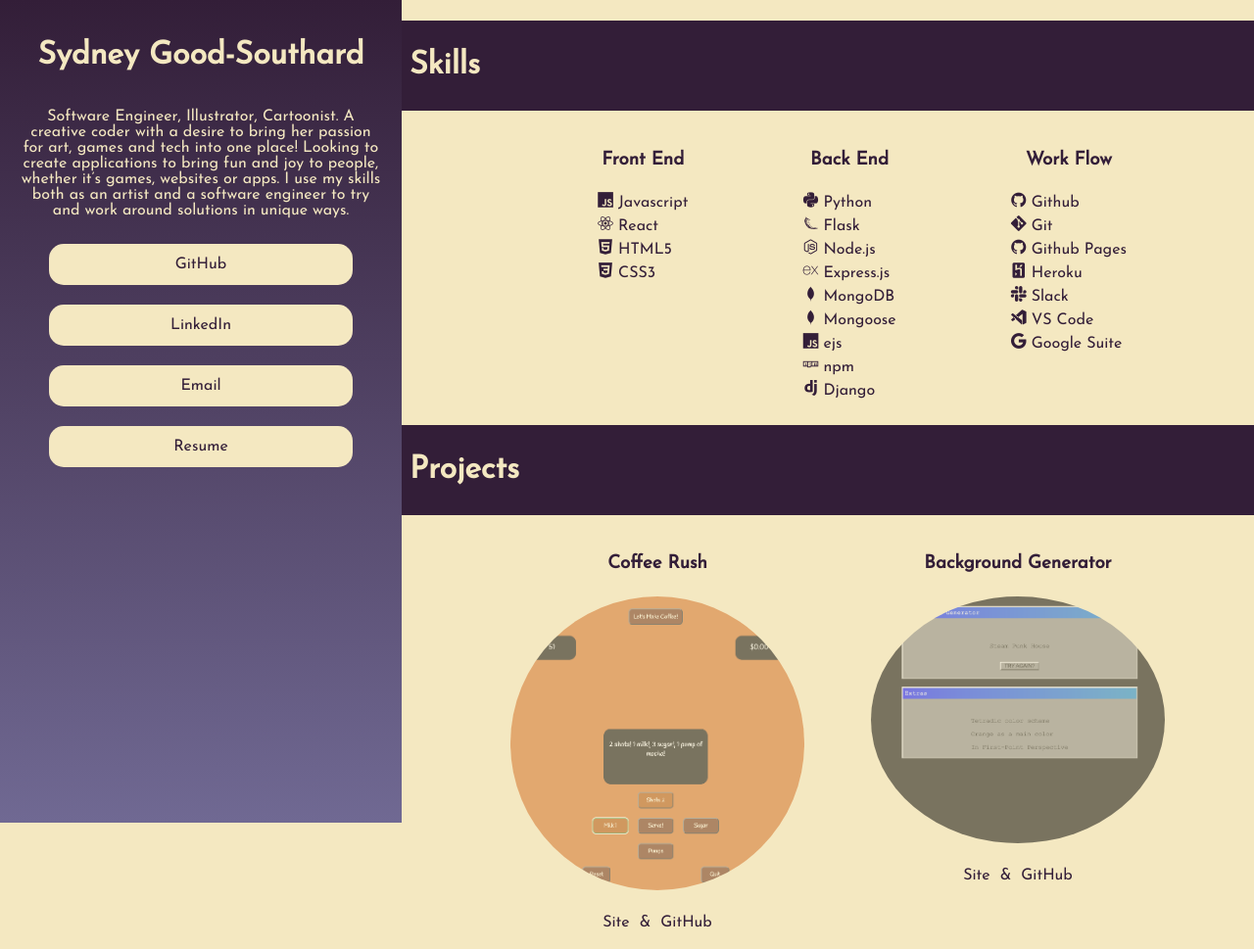
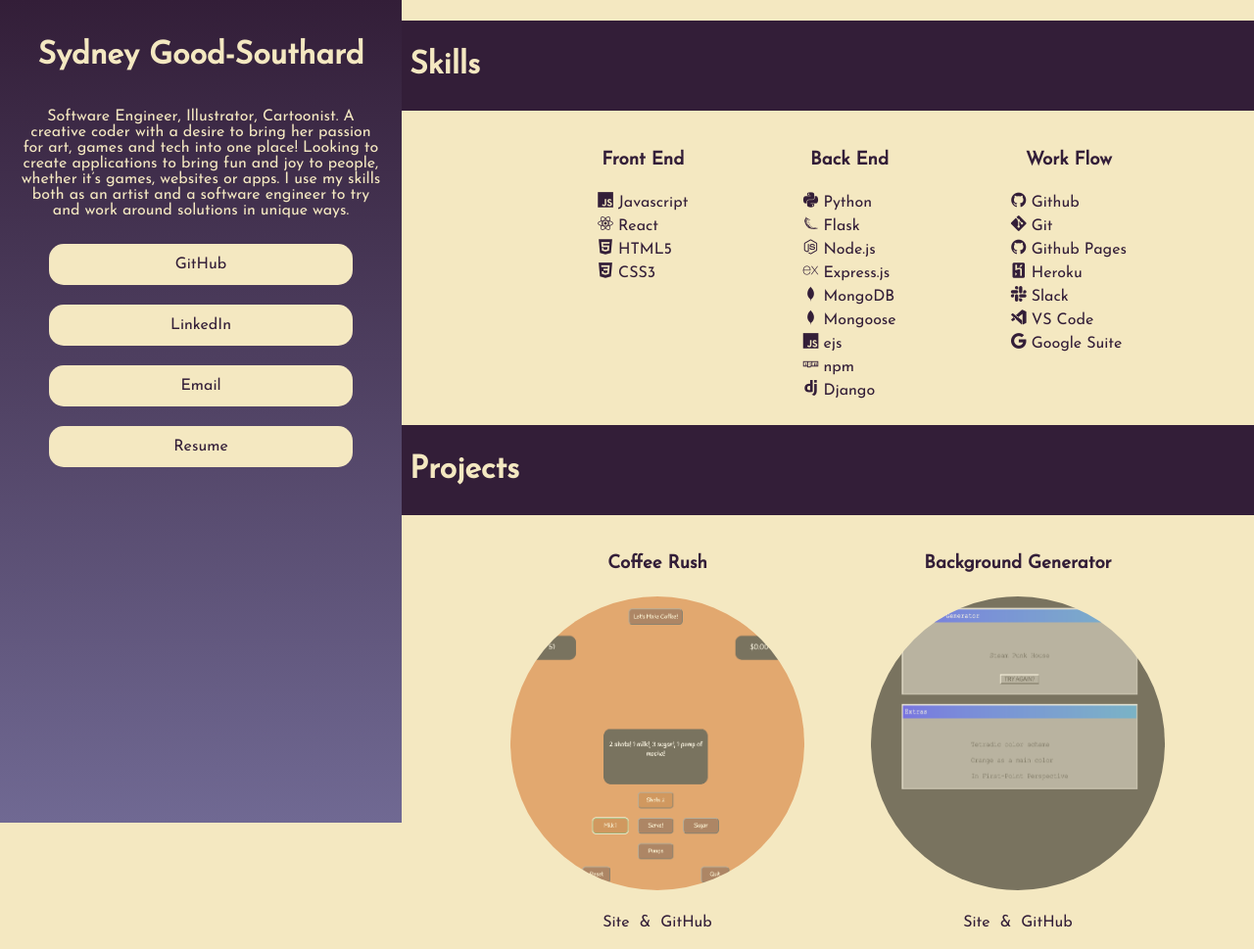
Before and after one commit to SGsouthard/sgsouthard.github.io, a website: page index.html in a window 1280 px wide. Shown: the top 969 px of the page at 98% size. Drawn offline with nearby package versions, Linux system fonts and the light colour scheme.

Commit message:
update css

```diff
--- a/style.css
+++ b/style.css
@@ -21,8 +21,8 @@ span {
 }
 
 .preview-img {
-    max-width: 300px;
-    max-height: 300px;
+    width: 300px;
+    height: 300px;
     border-radius: 50%;
     opacity: 0.5;
     transition: 0.25s;
```
